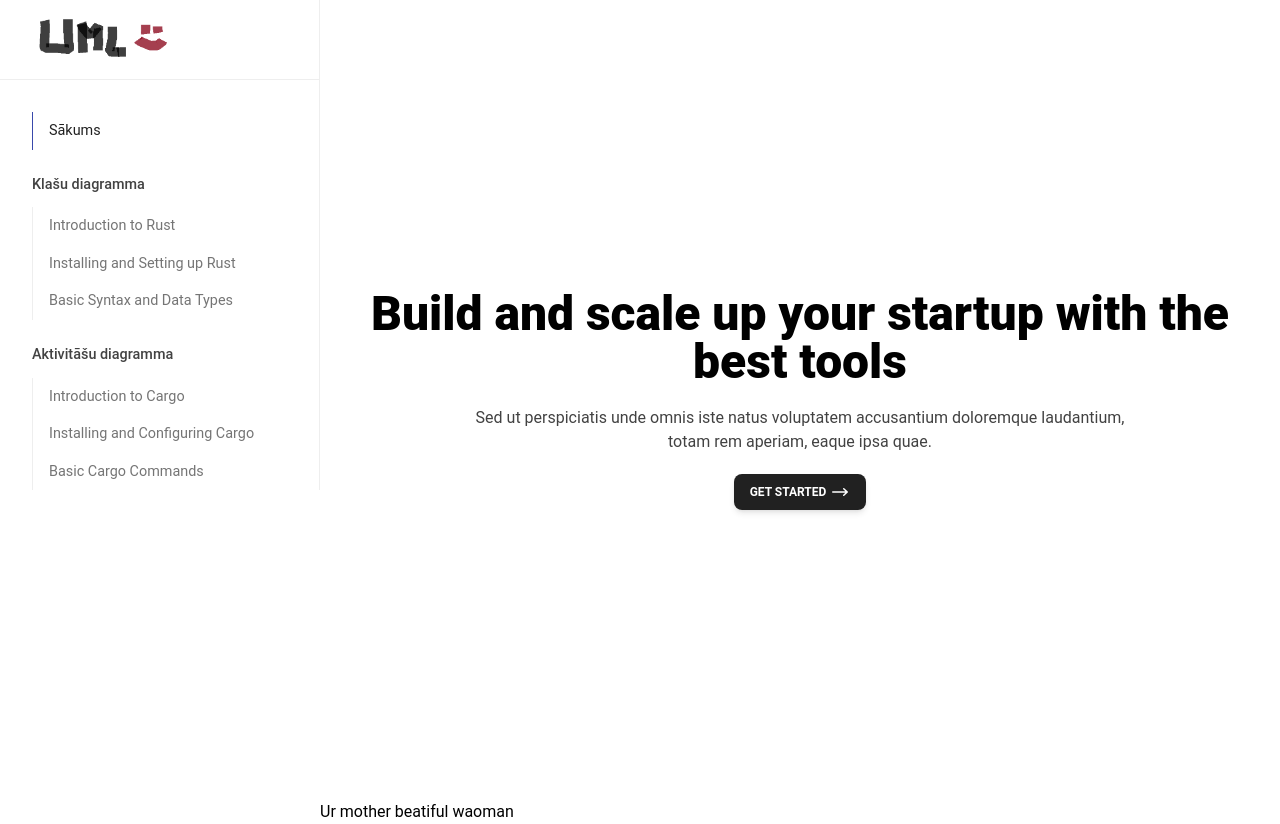
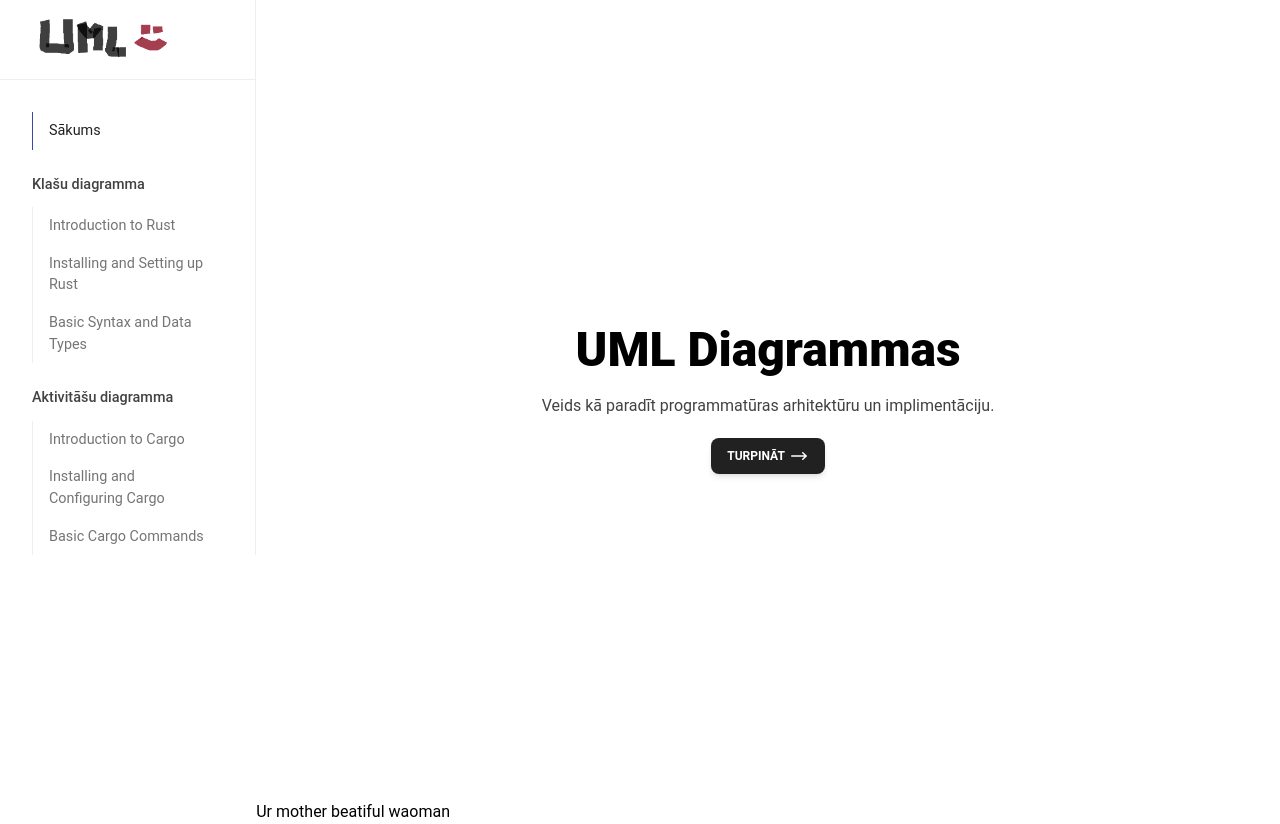
Before and after one commit to WuzzyLV/UML-Info-Page, a React (Vite) app: page / in a window 1280 px wide. Built offline with nearby package versions, Linux system fonts and the light colour scheme.

Commit message:
bullshit

```diff
--- a/src/App.jsx
+++ b/src/App.jsx
@@ -7,7 +7,7 @@ function App() {
   return (
     <main className="flex flex-row">
       <Sidebar />
-      <div>
+      <div className="w-full">
         <Router>
           <Routes>
             <Route path="/" element={<Home />} />
--- a/src/pages/Home.jsx
+++ b/src/pages/Home.jsx
@@ -4,20 +4,19 @@ import React from "react";
 export const Home = () => {
   return (
     <>
-      <section className="h-screen flex items-center">
+      <section className="h-screen w-full flex items-center">
         <div className="relative z-10 max-w-screen-xl mx-auto px-4 py-28 md:px-8">
           <div className="space-y-5 max-w-4xl mx-auto text-center">
             <h2 className="text-4xl text font-extrabold mx-auto md:text-5xl">
-              Build and scale up your startup with the best tools
+              UML Diagrammas
             </h2>
             <p className="max-w-2xl mx-auto text-gray-800">
-              Sed ut perspiciatis unde omnis iste natus voluptatem accusantium
-              doloremque laudantium, totam rem aperiam, eaque ipsa quae.
+              Veids kā paradīt programmatūras arhitektūru un implimentāciju.
             </p>
 
             <Button size="sm">
               <div className="flex flex-row justify-center items-center gap-1">
-                Get started
+                Turpināt
                 <svg
                   xmlns="http://www.w3.org/2000/svg"
                   viewBox="0 0 20 20"
```
